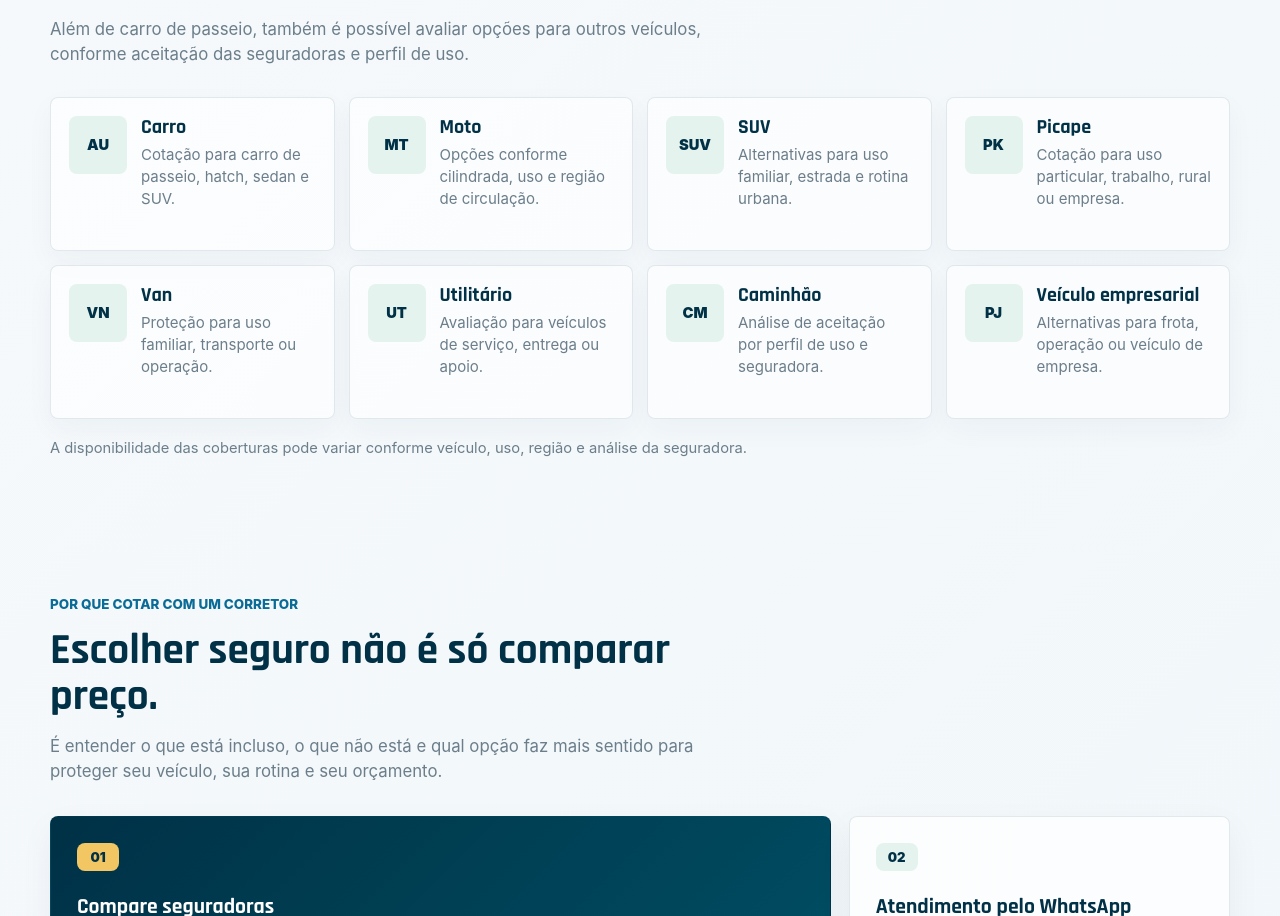
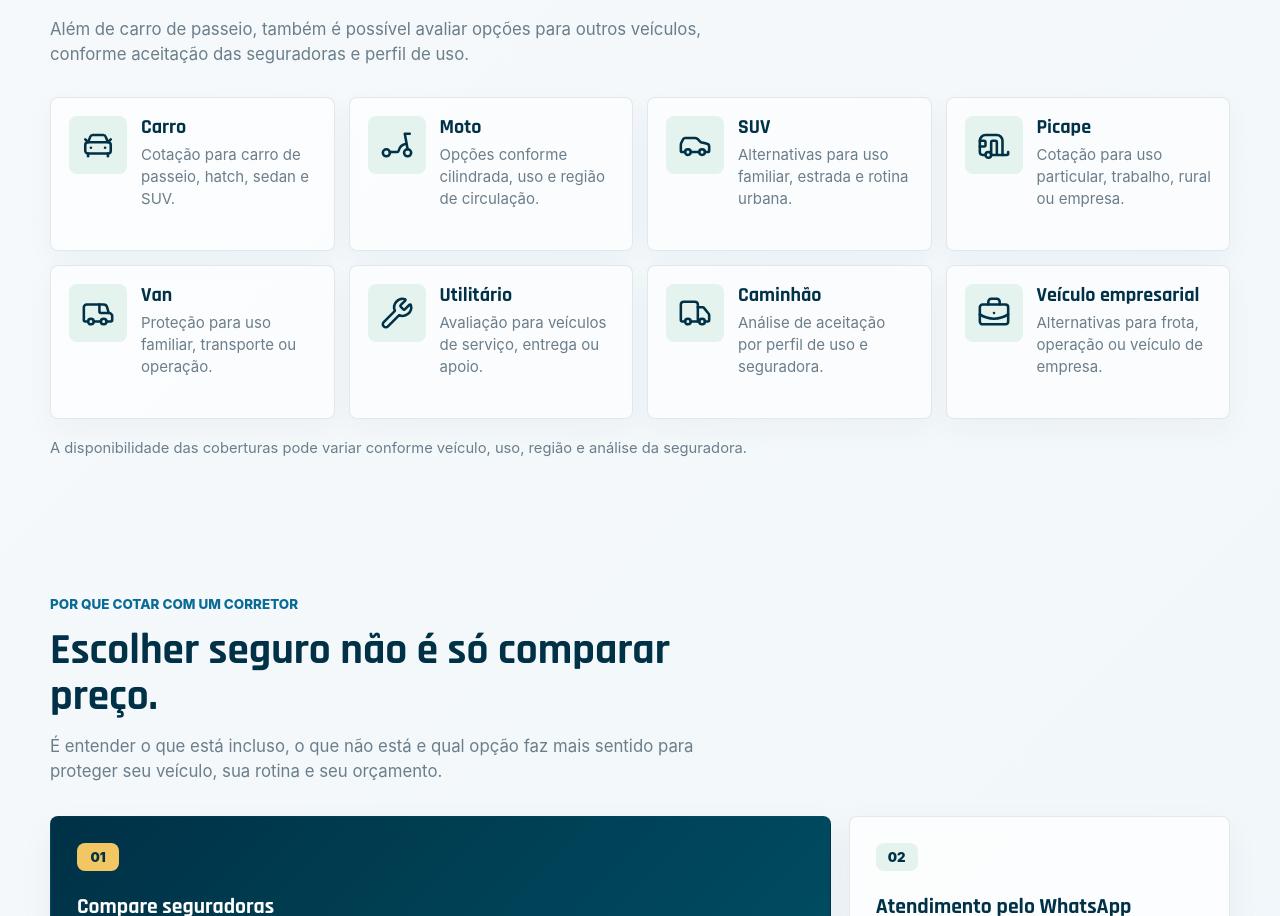
Before and after one commit to Vini-Bruno/Seguro, a React (Vite) app in the folder seguro-front/: page / in a window 1280 px wide. Shown: the part 1231-2147 px from the top of the page. Built offline with nearby package versions, Linux system fonts and the light colour scheme; no server answers.

Commit message:
feat: add lucide-react icons and update vehicle types with new icon mapping

```diff
--- a/seguro-front/package.json
+++ b/seguro-front/package.json
@@ -11,6 +11,7 @@
   "dependencies": {
     "@supabase/supabase-js": "^2.108.1",
     "@vercel/analytics": "^2.0.1",
+    "lucide-react": "^1.17.0",
     "react": "^19.2.0",
     "react-dom": "^19.2.0"
   },
--- a/seguro-front/src/features/admin/components/QuoteDetailsModal.tsx
+++ b/seguro-front/src/features/admin/components/QuoteDetailsModal.tsx
@@ -42,7 +42,7 @@ export function QuoteDetailsModal({ quote, onClose }: QuoteDetailsModalProps) {
     { label: 'Placa', value: formatEmpty(quote.placa) },
     { label: 'Tipo Moradia', value: formatEmpty(quote.tipo_moradia) },
     { label: 'Ano Modelo', value: formatEmpty(quote.ano_modelo) },
-    { label: 'Menor de 24', value: formatBoolean(quote.under_24) },
+    { label: 'Menor de 26', value: formatBoolean(quote.under_26) },
     { label: 'Uso Veículo', value: formatEmpty(quote.uso_veiculo) },
     { label: 'Detalhe Uso Profissional', value: formatEmpty(quote.detalhe_uso_profissional) },
     { label: 'Possui Seguro', value: formatBoolean(quote.is_insured) },
--- a/seguro-front/src/features/admin/types.ts
+++ b/seguro-front/src/features/admin/types.ts
@@ -11,7 +11,7 @@ export type Quote = {
   cep: string | null;
   tipo_moradia: string | null;
   ano_modelo: string | null;
-  under_24: boolean | string | number | null;
+  under_26: boolean | string | number | null;
   uso_veiculo: string | null;
   detalhe_uso_profissional: string | null;
   is_insured: boolean | string | number | null;
--- a/seguro-front/src/features/home/components/VehicleTypesSection.tsx
+++ b/seguro-front/src/features/home/components/VehicleTypesSection.tsx
@@ -1,5 +1,38 @@
+import {
+  BriefcaseBusiness,
+  Car,
+  Caravan,
+  CarFront,
+  Scooter,
+  Truck,
+  Van,
+  Wrench,
+  type LucideIcon,
+} from 'lucide-react';
+
 import { vehicleTypes } from '../data/homeContent';
 import { SectionHeading } from './SectionHeading';
+
+type VehicleIconProps = {
+  name: string;
+};
+
+const vehicleIcons: Record<string, LucideIcon> = {
+  car: CarFront,
+  motorcycle: Scooter,
+  suv: Car,
+  pickup: Caravan,
+  van: Van,
+  utility: Wrench,
+  truck: Truck,
+  business: BriefcaseBusiness,
+};
+
+function VehicleIcon({ name }: VehicleIconProps) {
+  const Icon = vehicleIcons[name] ?? CarFront;
+
+  return <Icon aria-hidden="true" focusable="false" strokeWidth={1.8} />;
+}
 
 export function VehicleTypesSection() {
   return (
@@ -16,7 +49,9 @@ export function VehicleTypesSection() {
       <div className="vehicle-grid">
         {vehicleTypes.map((vehicle) => (
           <article className="vehicle-card" key={vehicle.title}>
-            <span aria-hidden="true">{vehicle.icon}</span>
+            <span className="vehicle-card__icon" aria-hidden="true">
+              <VehicleIcon name={vehicle.icon} />
+            </span>
             <div>
               <h3>{vehicle.title}</h3>
               <p>{vehicle.description}</p>
--- a/seguro-front/src/features/home/data/homeContent.ts
+++ b/seguro-front/src/features/home/data/homeContent.ts
@@ -29,14 +29,14 @@ export const quoteTypes: QuoteType[] = [
 ];
 
 export const vehicleTypes: IconCard[] = [
-  { icon: 'AU', title: 'Carro', description: 'Cotação para carro de passeio, hatch, sedan e SUV.' },
-  { icon: 'MT', title: 'Moto', description: 'Opções conforme cilindrada, uso e região de circulação.' },
-  { icon: 'SUV', title: 'SUV', description: 'Alternativas para uso familiar, estrada e rotina urbana.' },
-  { icon: 'PK', title: 'Picape', description: 'Cotação para uso particular, trabalho, rural ou empresa.' },
-  { icon: 'VN', title: 'Van', description: 'Proteção para uso familiar, transporte ou operação.' },
-  { icon: 'UT', title: 'Utilitário', description: 'Avaliação para veículos de serviço, entrega ou apoio.' },
-  { icon: 'CM', title: 'Caminhão', description: 'Análise de aceitação por perfil de uso e seguradora.' },
-  { icon: 'PJ', title: 'Veículo empresarial', description: 'Alternativas para frota, operação ou veículo de empresa.' },
+  { icon: 'car', title: 'Carro', description: 'Cotação para carro de passeio, hatch, sedan e SUV.' },
+  { icon: 'motorcycle', title: 'Moto', description: 'Opções conforme cilindrada, uso e região de circulação.' },
+  { icon: 'suv', title: 'SUV', description: 'Alternativas para uso familiar, estrada e rotina urbana.' },
+  { icon: 'pickup', title: 'Picape', description: 'Cotação para uso particular, trabalho, rural ou empresa.' },
+  { icon: 'van', title: 'Van', description: 'Proteção para uso familiar, transporte ou operação.' },
+  { icon: 'utility', title: 'Utilitário', description: 'Avaliação para veículos de serviço, entrega ou apoio.' },
+  { icon: 'truck', title: 'Caminhão', description: 'Análise de aceitação por perfil de uso e seguradora.' },
+  { icon: 'business', title: 'Veículo empresarial', description: 'Alternativas para frota, operação ou veículo de empresa.' },
 ];
 
 export const benefits: TextCard[] = [
--- a/seguro-front/src/styles/global.css
+++ b/seguro-front/src/styles/global.css
@@ -516,7 +516,7 @@ h3 {
   box-shadow: 0 10px 28px rgba(0, 49, 70, 0.04);
 }
 
-.vehicle-card > span {
+.vehicle-card__icon {
   width: 58px;
   height: 58px;
   display: grid;
@@ -524,8 +524,16 @@ h3 {
   border-radius: 8px;
   color: #003146;
   background: #e4f3ed;
-  font-size: 0.92rem;
-  font-weight: 900;
+}
+
+.vehicle-card__icon svg {
+  width: 34px;
+  height: 34px;
+  fill: none;
+  stroke: currentColor;
+  stroke-width: 1.8;
+  stroke-linecap: round;
+  stroke-linejoin: round;
 }
 
 .vehicle-card h3 {
```
Also changed, not shown: 1 other file (tests, documents, lock files or other folders).
